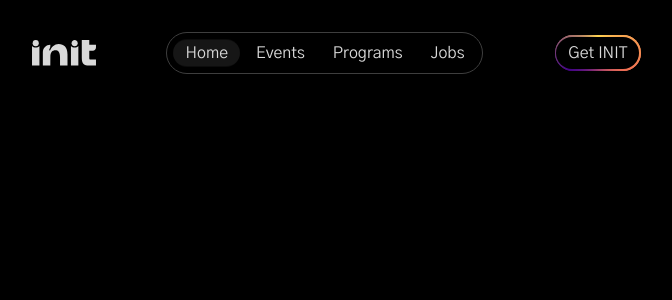
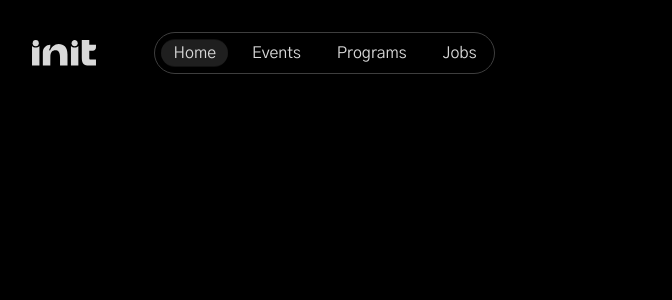
Before and after one commit to INIT-Build-Web-Dev-3-Spring-2024/init-website, a Next.js app: page / in a window 1280 px wide. Shown: the top 300 px of the page, without its empty margins (315-987 px from the left). Built offline with nearby package versions, Linux system fonts and the light colour scheme.

Commit message:
auto hide/show navbar on scroll

```diff
--- a/src/app/page.tsx
+++ b/src/app/page.tsx
@@ -1,4 +1,4 @@
 export default function Home() {
   // blank
-  return <></>;
+  return <div className="h-[300vh]"></div>;
 }
--- a/src/components/Navbar.tsx
+++ b/src/components/Navbar.tsx
@@ -3,7 +3,7 @@
 import InitLogo from "@/images/logo.svg";
 import Link from "next/link";
 import { usePathname } from "next/navigation";
-import { useMemo } from "react";
+import { useEffect, useMemo, useState } from "react";
 import { twMerge } from "tailwind-merge";
 import Button from "./Button";
 import GradientBorder from "./GradientBorder";
@@ -11,6 +11,8 @@ import HoverEffect from "./hoverEff";
 
 export default function Navbar() {
   const pathName = usePathname();
+  const [scrollPos, setScrollPos] = useState(0);
+  const [showNav, setShowNav] = useState(false);
 
   const navLinks = useMemo(
     () => [
@@ -46,16 +48,36 @@ export default function Navbar() {
     }
   }, [navLinks, pathName]);
 
+  useEffect(() => {
+    window.onscroll = function (event) {
+      setScrollPos((prevScrollPos) => {
+        if (prevScrollPos > window.scrollY) {
+          setShowNav(true);
+        } else {
+          setShowNav(false);
+        }
+
+        return window.scrollY;
+      });
+    };
+  }, []);
+
   return (
-    <nav className="grid grid-cols-3 gap-10 p-8">
+    <nav
+      className={twMerge(
+        "grid grid-cols-3 gap-10 p-8 sticky top-0 transition-all duration-500 z-50",
+        "bg-gradient-to-b from-black via-black to-transparent",
+        !showNav && "-top-52"
+      )}
+    >
       <div className="justify-self-end my-auto">
         <Link href="/">
-          <InitLogo className="w-16" />
+          <InitLogo className="w-16 hover:text-primary-yellow" />
         </Link>
       </div>
 
       <div className="mx-auto">
-        <ul className="flex justify-center items-center w-fit border border-secondary-gray rounded-3xl p-1">
+        <ul className="flex justify-center items-center gap-2 w-fit border border-secondary-gray rounded-3xl p-1">
           {navLinks.map(({ label, href }) => (
             <li key={label}>
               <HoverEffect className="z-10 rounded-3xl">
@@ -63,7 +85,7 @@ export default function Navbar() {
                   href={href}
                   className={twMerge(
                     "rounded-3xl py-px border-none text-nowrap first-letter:capitalize bg-transparent",
-                    activeLink === href && "bg-secondary-gray/20"
+                    activeLink === href && "bg-secondary-gray/30"
                   )}
                 >
                   {label}
@@ -74,8 +96,16 @@ export default function Navbar() {
         </ul>
       </div>
 
-      <div className="my-auto">
-        <GradientBorder className="px-3 py-1 rounded-3xl" animatedOnHover>
+      <div
+        className={twMerge(
+          "my-auto transition-all duration-500",
+          pathName === "/" && scrollPos < 100 && "opacity-0"
+        )}
+      >
+        <GradientBorder
+          className="px-3 py-1 rounded-3xl cursor-pointer"
+          animatedOnHover
+        >
           <Link
             href="https://airtable.com/appkfpQOssQZfmORj/shrNlrSaT073i6fog"
             className="p-0"
```
